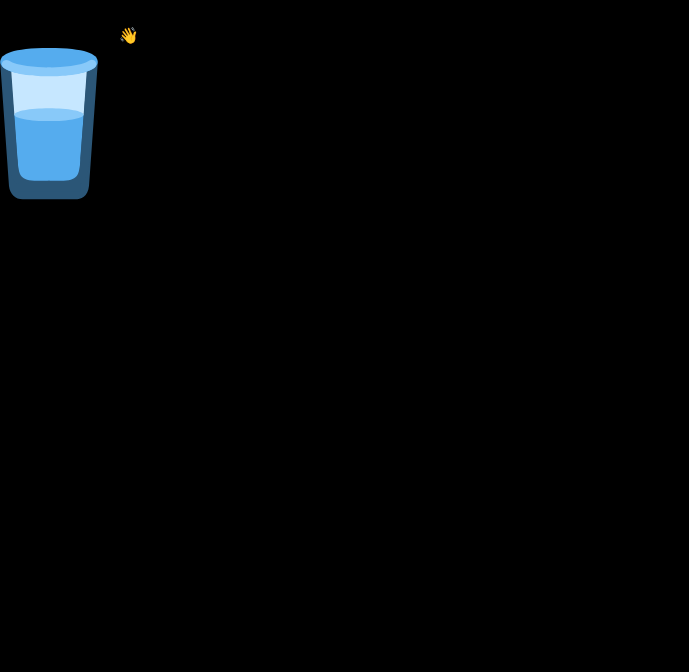
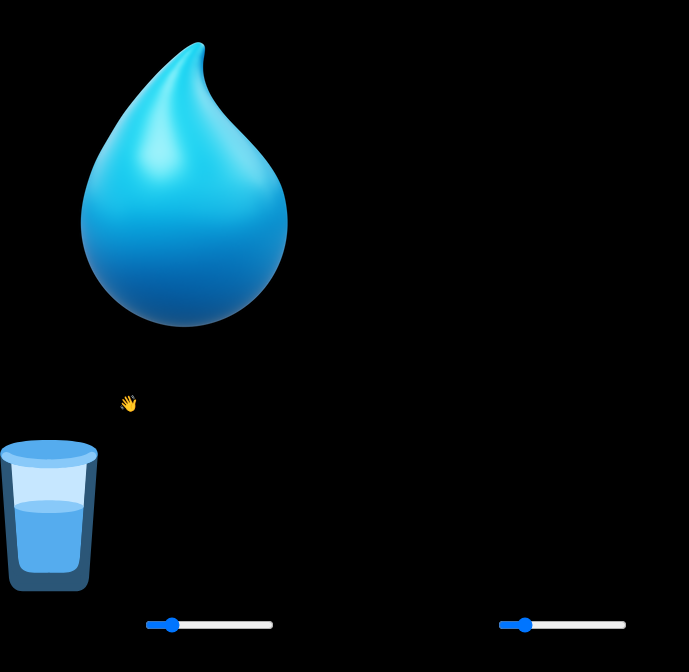
Before and after one commit to gabrielli-lima/water-reminder, a React (Vite) app: page / in a window 1280 px wide. Shown: the top 672 px of the page, without its empty margins (0-689 px from the left). Built offline with nearby package versions, Linux system fonts and the light colour scheme.

Commit message:
feat: add right side

```diff
--- a/src/App.tsx
+++ b/src/App.tsx
@@ -1,18 +1,60 @@
 function App() {
   return (
-    <div className="container mx-auto w-3/5 mt-5">
+    <div className="container mx-auto w-4/5 mt-5">
       <header className="flex gap-2.5 mb-12">
-        <div className="bg-[#322F40] rounded-full w-[60px] h-[60px]"></div>
-        <div className="text-white">
+        <div className="bg-[#322F40] rounded-full w-[60px] h-[60px]">
+          <img src="src/assets/water.png" alt="" />
+        </div>
+        <div className="text-white text-2xl">
           <h3 className="font-light">Boa tarde,</h3>
           <h3 className="font-semibold">Bem-vindo(a) 👋</h3>
         </div>
       </header>
       <div className="md:grid md:grid-cols-3 md:gap-12">
-        <aside className="md:grid w-52 h-[350px] m-auto bg-[#7FC4ED] rounded-[20px]">
-          <img src="src\assets\glass.svg" alt="" />
+        <aside className="md:grid w-52 h-[350px] m-auto bg-[#7FC4ED] rounded-[20px] text-center grid content-center">
+          <span className="text-xs font-bold">80%</span>
+          <img
+            src="src/assets/glass.svg"
+            alt=""
+            className="mx-auto mt-8 mb-10"
+          />
+          <div className="flex flex-col">
+            <span className="text-xl font-semibold">Beber água</span>
+            <span className="text-base font-medium">Meta: 3L</span>
+          </div>
         </aside>
-        <section className="col-span-2 bg-orange-500">Section</section>
+
+        <section className="col-span-2 text-[#7FC4ED] mt-7 md:mt-0">
+          <label className="grid text-[#7FC4ED]">
+            <span className="flex justify-between items-center text-base font-medium">
+              Meta diária <span className="text-xs text-[#4E4964]">300ml</span>
+            </span>
+
+            <input
+              className="mt-2"
+              type="range"
+              name="metaDiaria"
+              id="metaDiaria"
+              min="0"
+              max="300"
+            />
+          </label>
+          <label className="grid text-[#7FC4ED] mt-7">
+            <span className="flex justify-between items-center text-base font-medium">
+              Quantidade por timer
+              <span className="text-xs text-[#4E4964]">300ml</span>
+            </span>
+
+            <input
+              className="mt-2"
+              type="range"
+              name="qntdPorTimer"
+              id="qntdPorTimer"
+              min="0"
+              max="300"
+            />
+          </label>
+        </section>
       </div>
     </div>
   );
```
Also changed, not shown: src/assets/water.png (added).
